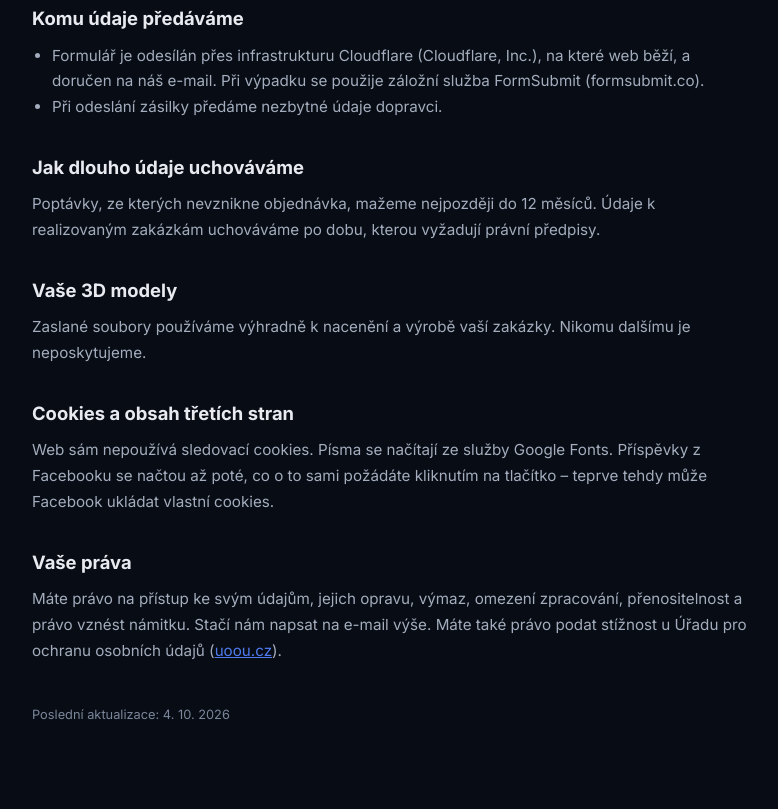
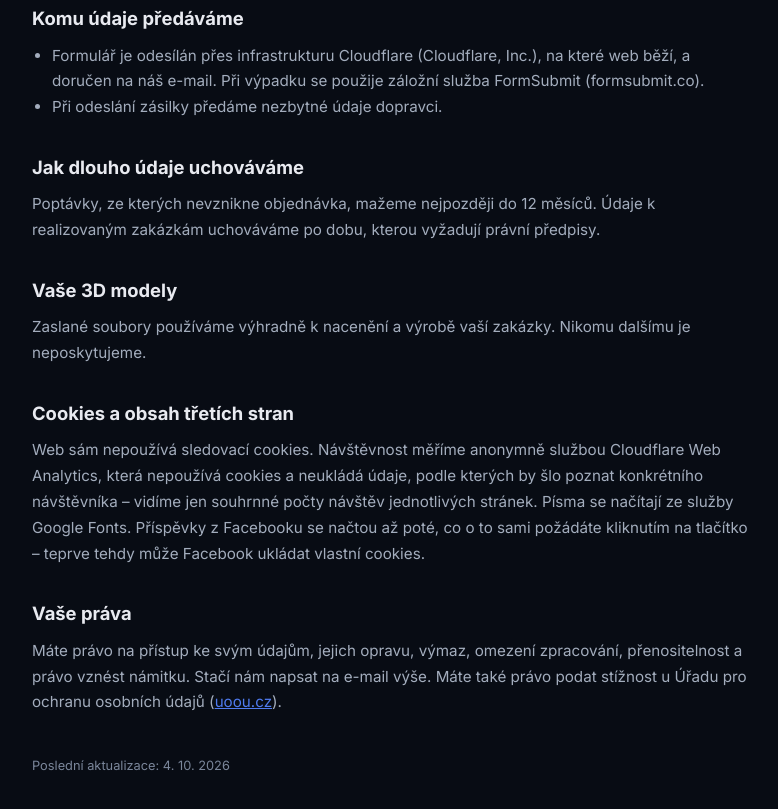
Before and after one commit to Samot89/sulc3d, a plain HTML site: page ochrana-osobnich-udaju.html in a window 1280 px wide. Shown: the part 692-1501 px from the top of the page, without its empty margins (248-1026 px from the left). Drawn offline with Linux system fonts and the light colour scheme.

Commit message:
Cloudflare Web Analytics (anonymní měření bez cookies), zmínka v ochraně osobních údajů
Co-Authored-By: Claude Opus 5.5 <noreply@anthropic.com>

```diff
--- a/ochrana-osobnich-udaju.html
+++ b/ochrana-osobnich-udaju.html
@@ -66,12 +66,13 @@
     <p>Zaslané soubory používáme výhradně k nacenění a výrobě vaší zakázky. Nikomu dalšímu je neposkytujeme.</p>
 
     <h2>Cookies a obsah třetích stran</h2>
-    <p>Web sám nepoužívá sledovací cookies. Písma se načítají ze služby Google Fonts. Příspěvky z Facebooku se načtou až poté, co o to sami požádáte kliknutím na tlačítko – teprve tehdy může Facebook ukládat vlastní cookies.</p>
+    <p>Web sám nepoužívá sledovací cookies. Návštěvnost měříme anonymně službou Cloudflare Web Analytics, která nepoužívá cookies a neukládá údaje, podle kterých by šlo poznat konkrétního návštěvníka – vidíme jen souhrnné počty návštěv jednotlivých stránek. Písma se načítají ze služby Google Fonts. Příspěvky z Facebooku se načtou až poté, co o to sami požádáte kliknutím na tlačítko – teprve tehdy může Facebook ukládat vlastní cookies.</p>
 
     <h2>Vaše práva</h2>
     <p>Máte právo na přístup ke svým údajům, jejich opravu, výmaz, omezení zpracování, přenositelnost a právo vznést námitku. Stačí nám napsat na e-mail výše. Máte také právo podat stížnost u Úřadu pro ochranu osobních údajů (<a href="https://www.uoou.cz" target="_blank" rel="noopener">uoou.cz</a>).</p>
 
     <p class="updated">Poslední aktualizace: 4. 10. 2026</p>
   </main>
+<!-- Cloudflare Web Analytics --><script type='module' src='https://static.cloudflareinsights.com/beacon.min.js' data-cf-beacon='{"token": "8d2520cd4a5444ecb5fbdb09e1e10b39"}'></script><!-- End Cloudflare Web Analytics -->
 </body>
 </html>
```
Also changed, not shown: cedulky.html (+1 -0 lines), dekujeme.html (+1 -0 lines), gridfinity.html (+1 -0 lines), index.html (+1 -0 lines), klicenky.html (+1 -0 lines), krabicky.html (+1 -0 lines), krouzky.html (+1 -0 lines), organizery.html (+1 -0 lines), redukce.html (+1 -0 lines), rozvadec.html (+1 -0 lines), vykrajovatka.html (+1 -0 lines).
